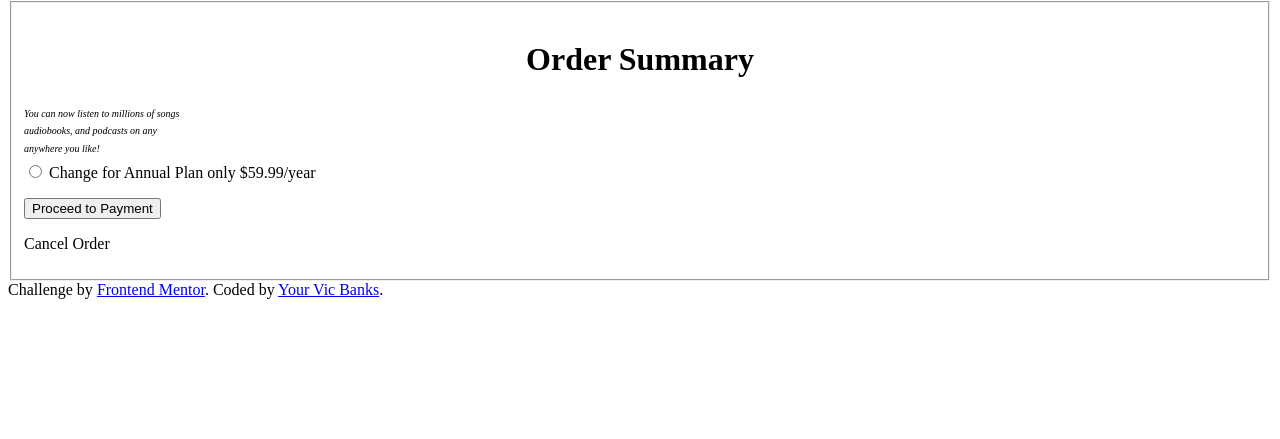
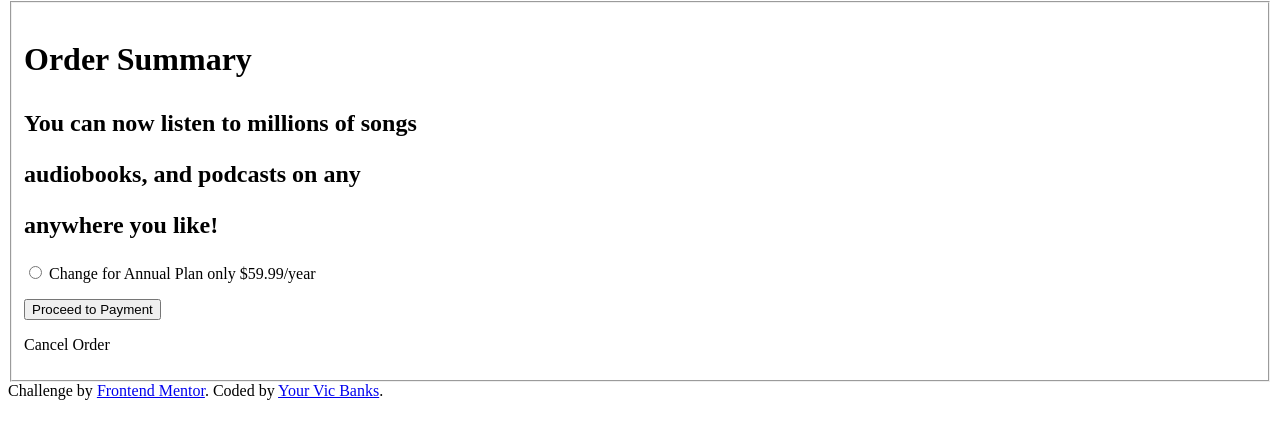
Before and after one commit to VicBanks/Componente-de-Menu, a plain HTML site: page index.html in a window 1280 px wide. Shown: the part 47-486 px from the top of the page. Drawn offline with Linux system fonts and the light colour scheme.

Commit message:
Update style.css

```diff
--- a/style.css
+++ b/style.css
@@ -45,22 +45,3 @@ h2{
     color: #7280a7;
     font-weight: 100;
 }
-    font-family:Verdana, Geneva, Tahoma, sans-serif;
-    text-align: center;
-    font-style:bold;
-
-
-}
-
-h2{
-    font-size: smaller;
-    font-style:oblique;
-    font-size: 10px;
-    font-weight: 200;
-    line-height:2mm;
-
-}
-
-fieldset {
-
-}
```
